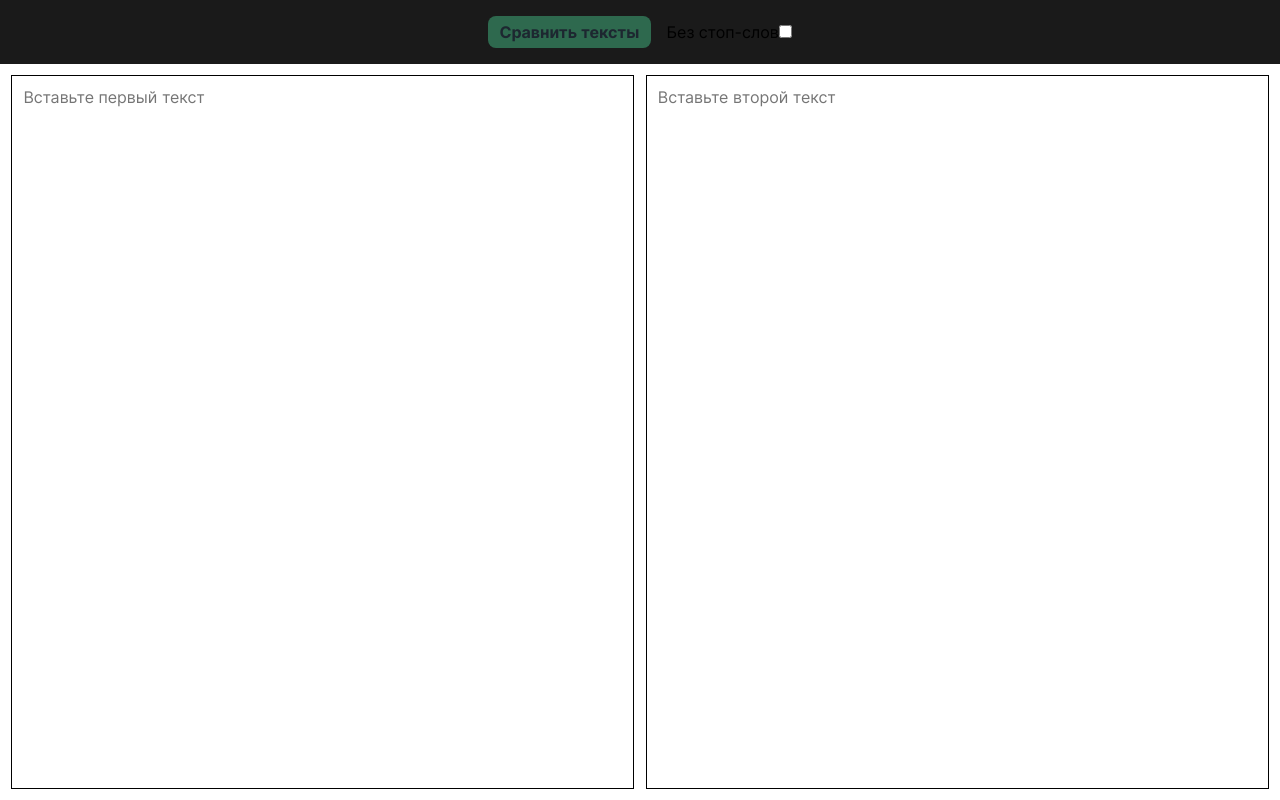
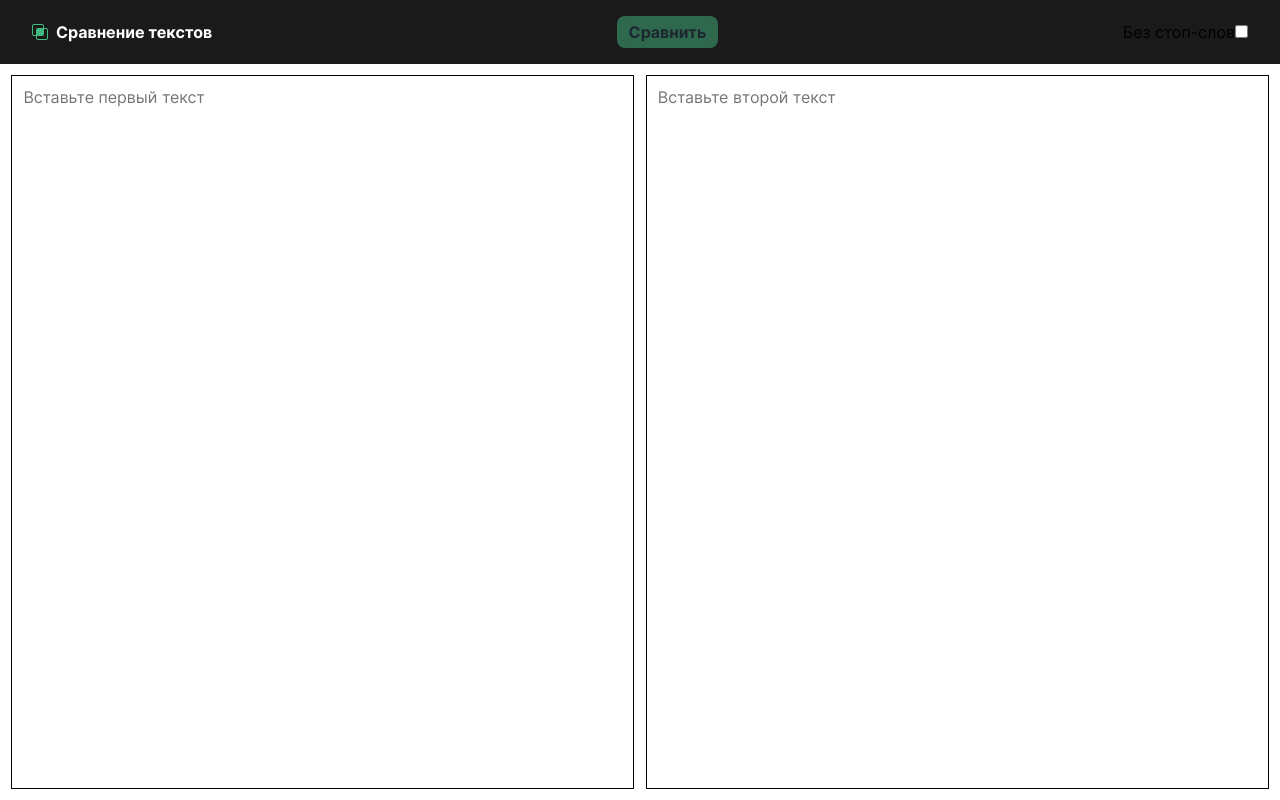
Before and after one commit to ksvfs/compare, a Vue app: page / in a window 1280 px wide. Built offline with nearby package versions, Linux system fonts and the light colour scheme.

Commit message:
feat: add logo

```diff
--- /dev/null
+++ b/src/components/LogoIcon.vue
@@ -0,0 +1,14 @@
+<template>
+  <!-- https://icons.getbootstrap.com/icons/intersect/ -->
+  <svg
+    xmlns="http://www.w3.org/2000/svg"
+    width="16"
+    height="16"
+    fill="currentColor"
+    viewBox="0 0 16 16"
+  >
+    <path
+      d="M0 2a2 2 0 0 1 2-2h8a2 2 0 0 1 2 2v2h2a2 2 0 0 1 2 2v8a2 2 0 0 1-2 2H6a2 2 0 0 1-2-2v-2H2a2 2 0 0 1-2-2zm5 10v2a1 1 0 0 0 1 1h8a1 1 0 0 0 1-1V6a1 1 0 0 0-1-1h-2v5a2 2 0 0 1-2 2zm6-8V2a1 1 0 0 0-1-1H2a1 1 0 0 0-1 1v8a1 1 0 0 0 1 1h2V6a2 2 0 0 1 2-2z"
+    />
+  </svg>
+</template>
--- a/src/components/MainHeader.vue
+++ b/src/components/MainHeader.vue
@@ -3,6 +3,8 @@ import { storeToRefs } from 'pinia'
 
 import { useTextsStore } from '../stores/texts.ts'
 import { useSettingsStore } from '../stores/settings.ts'
+
+import LogoIcon from './LogoIcon.vue'
 
 const { goToViewMode } = defineProps<{
   goToViewMode: () => void
@@ -23,13 +25,20 @@ function compareAndView() {
 
 <template>
   <header>
+    <div class="logo">
+      <LogoIcon class="logo-icon" />
+      <div class="logo-text">Сравнение текстов</div>
+    </div>
+
+    <div>
       <button
         class="compare-button"
         @click="compareAndView"
         :disabled="!text1.plain.trim() || !text2.plain.trim() || currentMode === 'view'"
       >
-      Сравнить тексты
+        Сравнить
       </button>
+    </div>
 
     <div>
       <label for="ignore-stop-words">Без стоп-слов</label>
@@ -41,11 +50,26 @@ function compareAndView() {
 <style scoped lang="scss">
 header {
   height: var(--header-height);
+  padding-inline: 2rem;
   display: flex;
-  justify-content: center;
+  justify-content: space-between;
   align-items: center;
-  gap: 1rem;
   background-color: #1a1a1a;
+}
+
+.logo {
+  display: flex;
+  align-items: center;
+  gap: 0.5rem;
+
+  &-icon {
+    color: #42b883;
+  }
+
+  &-text {
+    font-weight: 700;
+    color: #ffffff;
+  }
 }
 
 .compare-button {
```
Lines whose indentation alone changed are shown as unchanged.
